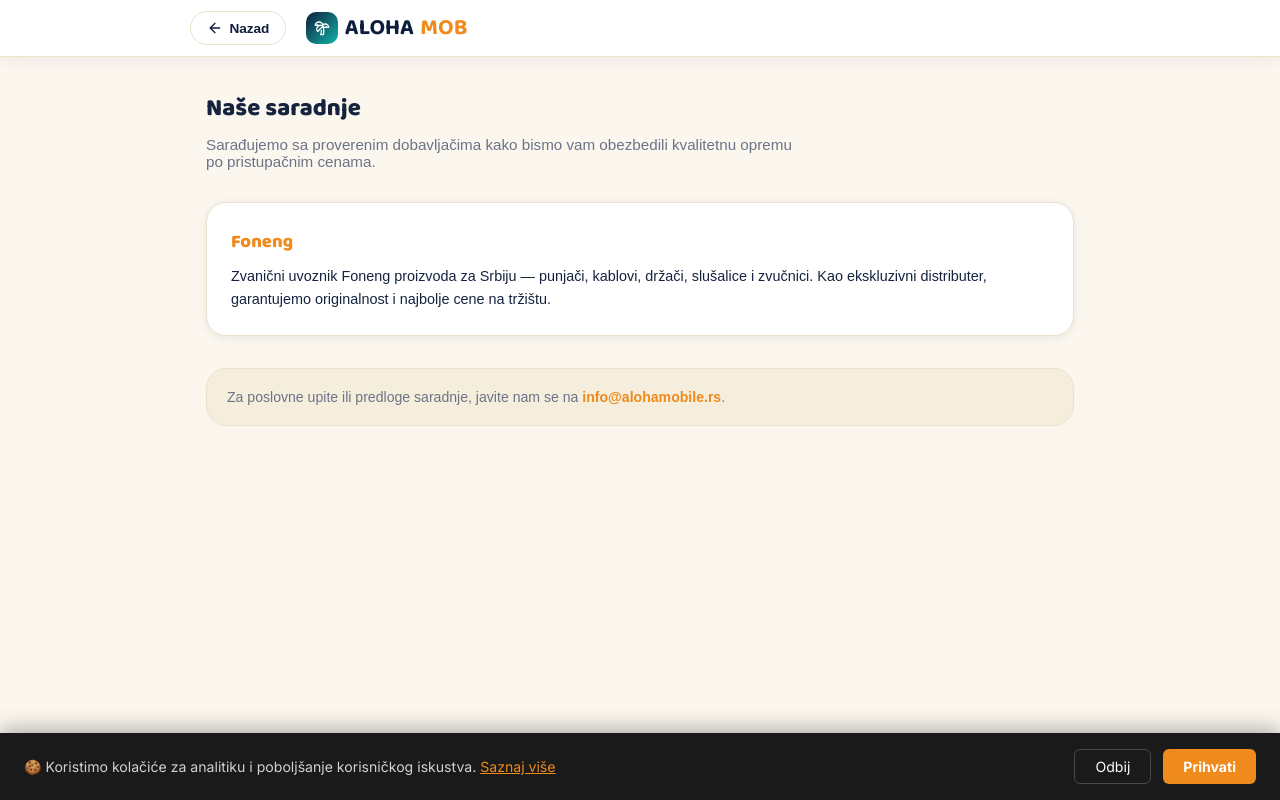
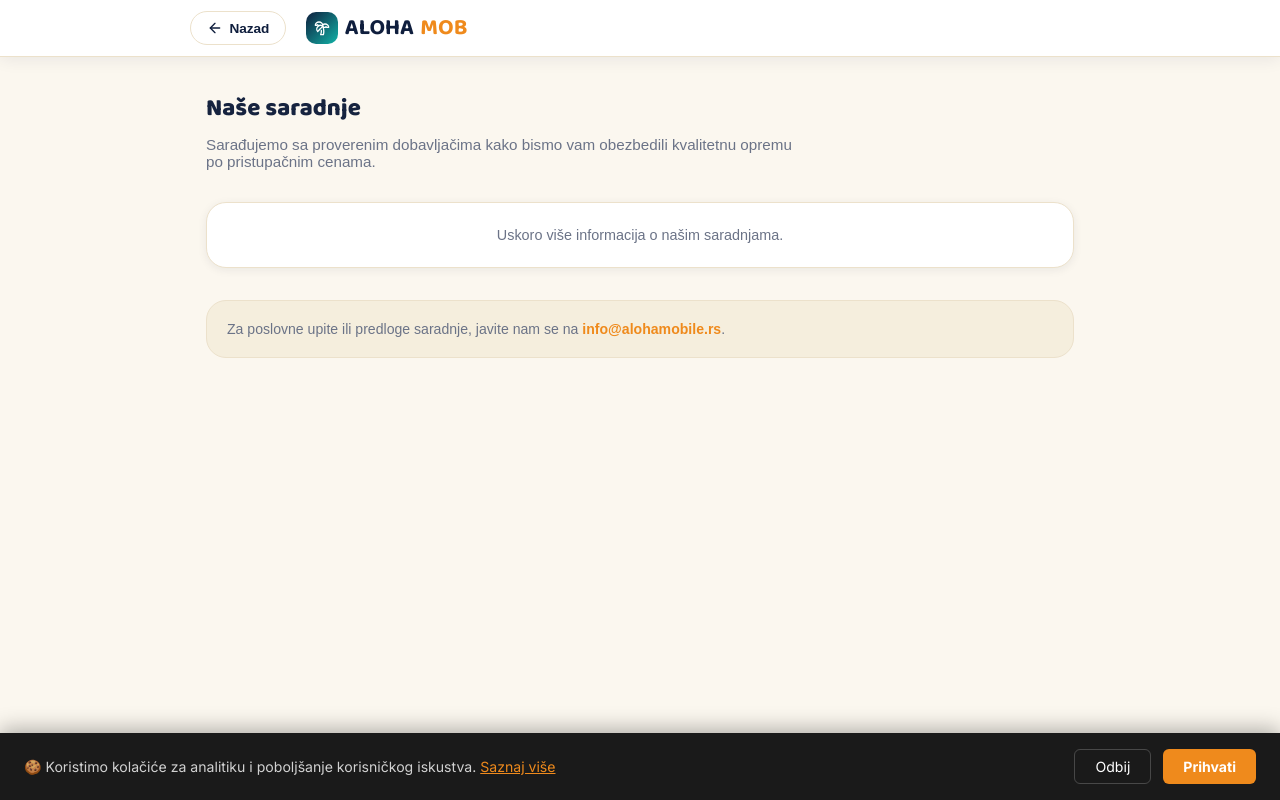
Before and after one commit to alohamob5-stack/alohamobile, a Next.js app: page /saradnje in a window 1280 px wide. Shown: the top 800 px of the page. Built offline with nearby package versions, Linux system fonts and the light colour scheme.

Commit message:
Update page.js

```diff
--- a/src/app/saradnje/page.js
+++ b/src/app/saradnje/page.js
@@ -3,12 +3,7 @@
 import { useRouter } from 'next/navigation';
 import { ArrowLeft, Palmtree } from 'lucide-react';
 
-const partners = [
-  {
-    name: 'Foneng',
-    description: 'Zvanični uvoznik Foneng proizvoda za Srbiju — punjači, kablovi, držači, slušalice i zvučnici. Kao ekskluzivni distributer, garantujemo originalnost i najbolje cene na tržištu.',
-  },
-];
+const partners = [];
 
 export default function SaradnjePage() {
   const router = useRouter();
@@ -34,7 +29,11 @@
         </p>
 
         <div style={{ display: 'flex', flexDirection: 'column', gap: '1rem' }}>
-          {partners.map(p => (
+          {partners.length === 0 ? (
+            <div style={{ background: 'var(--card)', border: '1px solid var(--border)', borderRadius: 'var(--radius)', padding: '1.5rem', boxShadow: 'var(--shadow)', textAlign: 'center', color: 'var(--muted)', fontSize: '0.9rem' }}>
+              Uskoro više informacija o našim saradnjama.
+            </div>
+          ) : partners.map(p => (
             <div key={p.name} style={{ background: 'var(--card)', border: '1px solid var(--border)', borderRadius: 'var(--radius)', padding: '1.5rem', boxShadow: 'var(--shadow)' }}>
               <h2 style={{ fontSize: '1.15rem', fontWeight: '800', color: 'var(--red)', margin: '0 0 0.5rem' }}>{p.name}</h2>
               <p style={{ fontSize: '0.9rem', color: 'var(--text)', lineHeight: 1.6, margin: 0 }}>{p.description}</p>
```
